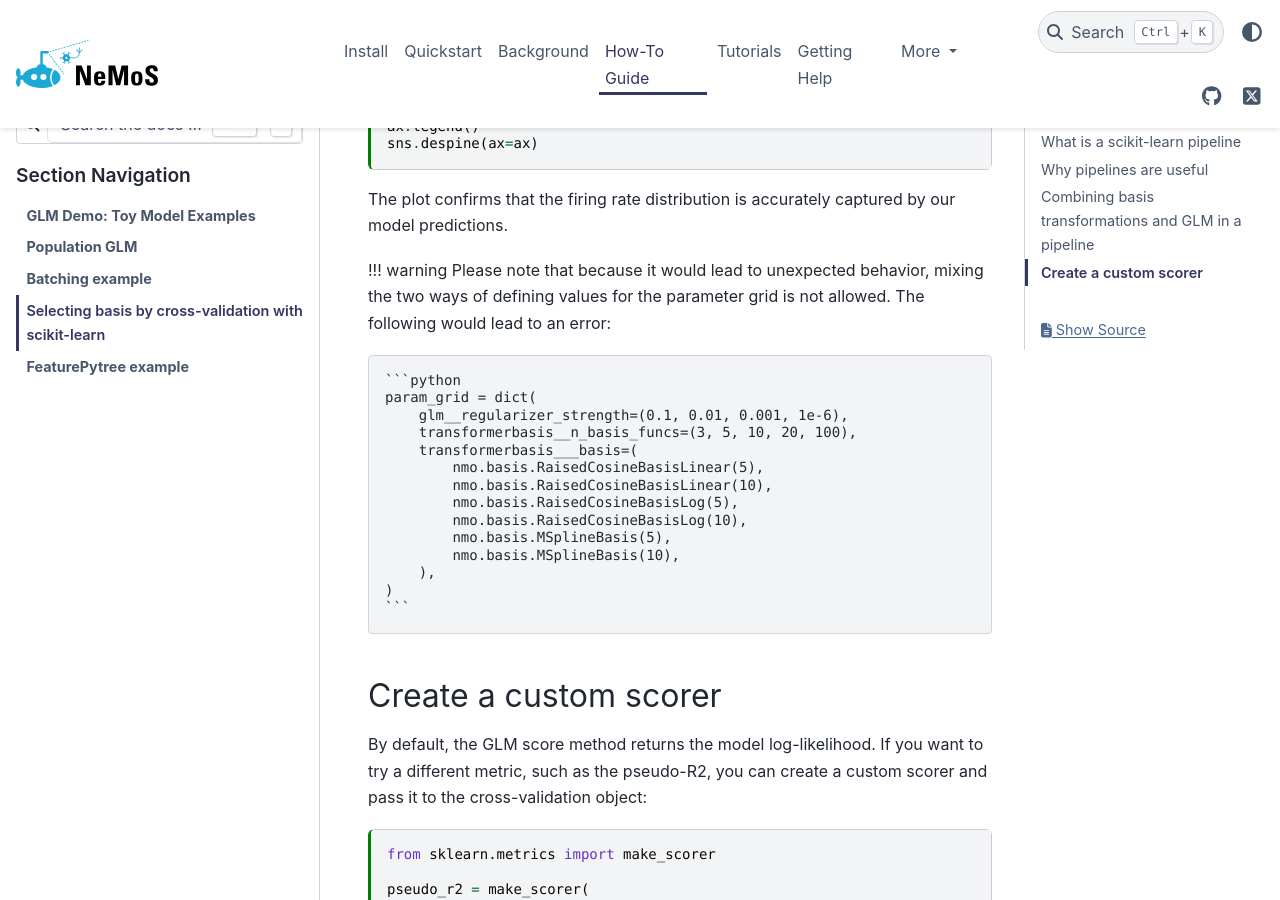
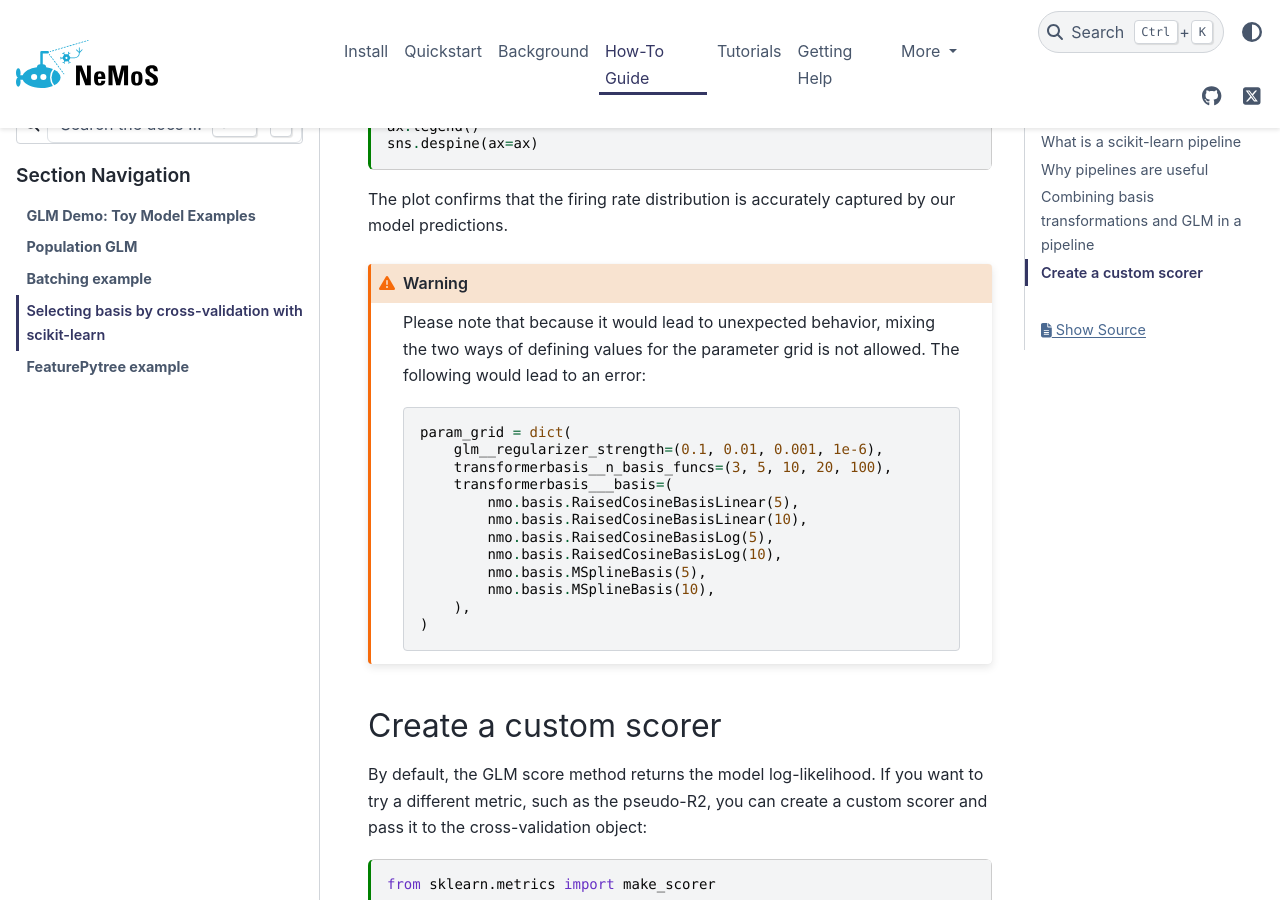
Before and after one commit to flatironinstitute/nemos, a Sphinx documentation site: the page built from docs/how_to_guide/plot_05_sklearn_pipeline_cv_demo.md, in a window 1280 px wide and 900 px high, scrolled down 9650 px. Built offline with Sphinx 7.4.7 and the PyData theme 0.15.4, drawn with Linux system fonts in a browser that asks for light colours.

````diff
--- a/docs/how_to_guide/plot_05_sklearn_pipeline_cv_demo.md
+++ b/docs/how_to_guide/plot_05_sklearn_pipeline_cv_demo.md
@@ -530,24 +530,24 @@ The plot confirms that the firing rate distribution is accurately captured by ou
 
 
 
-!!! warning
-    Please note that because it would lead to unexpected behavior, mixing the two ways of defining values for the parameter grid is not allowed. The following would lead to an error:
+:::{warning}
+Please note that because it would lead to unexpected behavior, mixing the two ways of defining values for the parameter grid is not allowed. The following would lead to an error:
 
-    ```python
-    param_grid = dict(
-        glm__regularizer_strength=(0.1, 0.01, 0.001, 1e-6),
-        transformerbasis__n_basis_funcs=(3, 5, 10, 20, 100),
-        transformerbasis___basis=(
-            nmo.basis.RaisedCosineBasisLinear(5),
-            nmo.basis.RaisedCosineBasisLinear(10),
-            nmo.basis.RaisedCosineBasisLog(5),
-            nmo.basis.RaisedCosineBasisLog(10),
-            nmo.basis.MSplineBasis(5),
-            nmo.basis.MSplineBasis(10),
-        ),
-    )
-    ```
-
+```python
+param_grid = dict(
+    glm__regularizer_strength=(0.1, 0.01, 0.001, 1e-6),
+    transformerbasis__n_basis_funcs=(3, 5, 10, 20, 100),
+    transformerbasis___basis=(
+        nmo.basis.RaisedCosineBasisLinear(5),
+        nmo.basis.RaisedCosineBasisLinear(10),
+        nmo.basis.RaisedCosineBasisLog(5),
+        nmo.basis.RaisedCosineBasisLog(10),
+        nmo.basis.MSplineBasis(5),
+        nmo.basis.MSplineBasis(10),
+    ),
+)
+```
+:::
 
 
 
````
Also changed, not shown: docs/tutorials/plot_01_current_injection.md (+9 -8 lines), docs/tutorials/plot_02_head_direction.md (+6 -5 lines).
